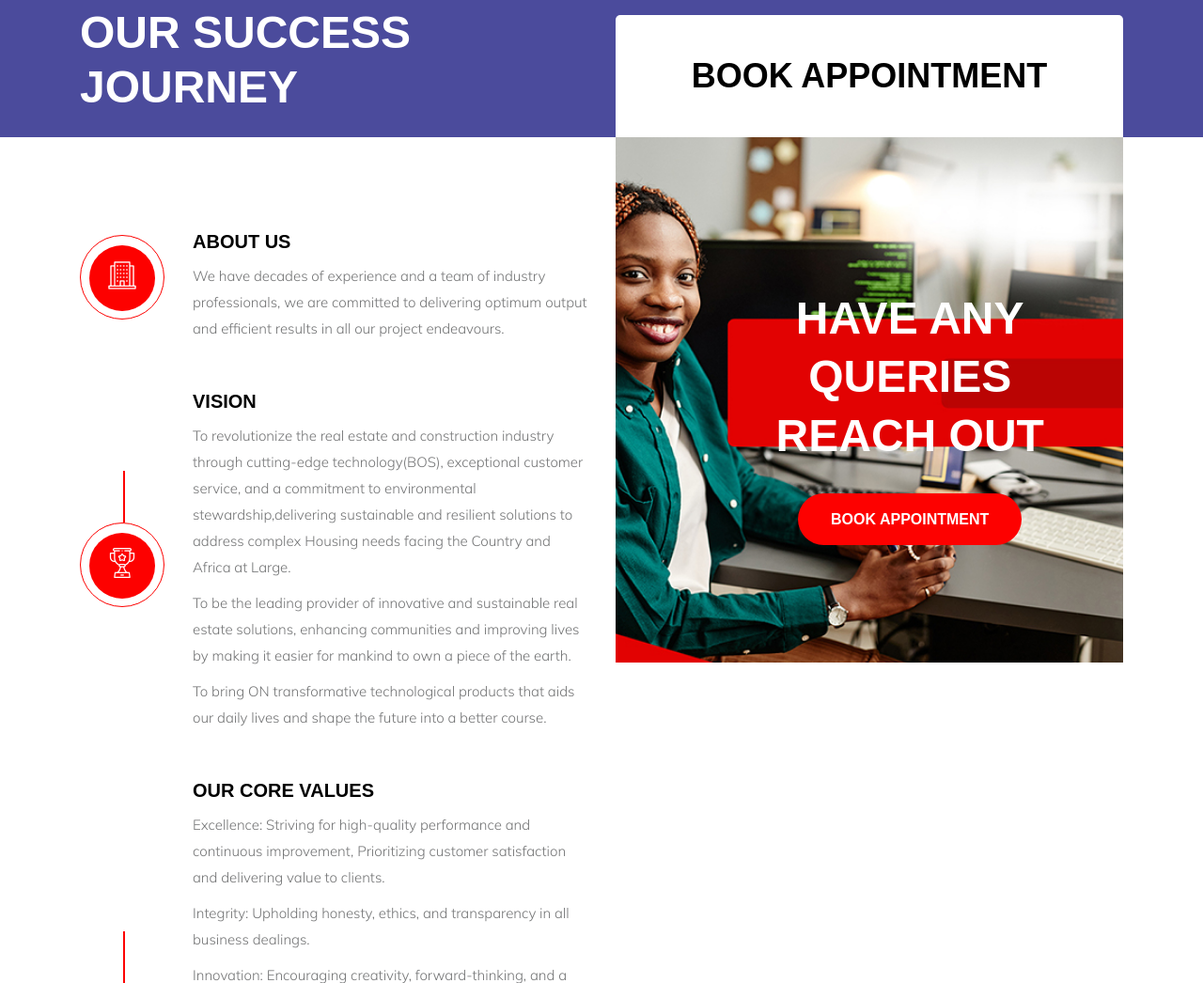
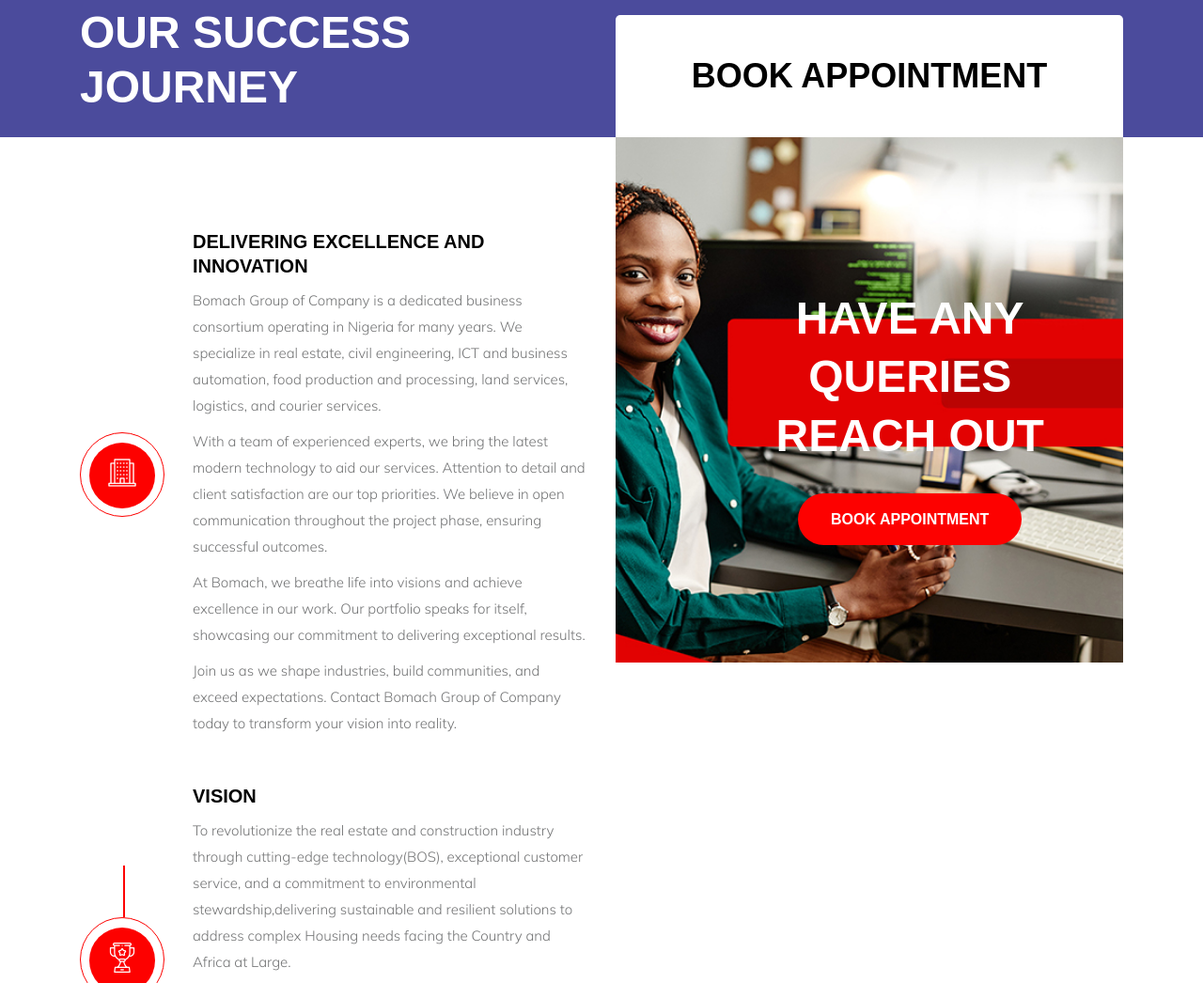
Before and after one commit to Maxzeno/bomachgroup, a Django app: page / in a window 1280 px wide. Shown: the part 4129-5175 px from the top of the page at 94% size. Run offline with Django 4.2, Linux system fonts and the light colour scheme; data comes from the database, SQL or seed files in the repository; some libraries are stand-ins or nearby versions; some web fonts are replaced.

Commit message:
added about us

```diff
--- a/templates/main/index.html
+++ b/templates/main/index.html
@@ -370,8 +370,14 @@
                         </div>
                         <div class="success__single-text">
                             <span></span>
-                            <h5 class="success-title mb-10"> <a href="about">About us</a></h5>
-                            <p> We have decades of experience and a team of industry professionals, we are committed to delivering optimum output and efficient results in all our project endeavours.</p>
+                            <h5 class="success-title mb-10"> <a href="about">Delivering Excellence and Innovation</a></h5>
+                            <p>Bomach Group of Company is a dedicated business consortium operating in Nigeria for many years. We specialize in real estate, civil engineering, ICT and business automation, food production and processing, land services, logistics, and courier services.</p>
+
+                            <p>With a team of experienced experts, we bring the latest modern technology to aid our services. Attention to detail and client satisfaction are our top priorities. We believe in open communication throughout the project phase, ensuring successful outcomes.</p>
+
+                            <p>At Bomach, we breathe life into visions and achieve excellence in our work. Our portfolio speaks for itself, showcasing our commitment to delivering exceptional results.</p>
+
+                            <p>Join us as we shape industries, build communities, and exceed expectations. Contact Bomach Group of Company today to transform your vision into reality.</p>
                         </div>
                     </div>
                     <div class="success__single d-flex align-items-center mb-40">
```
